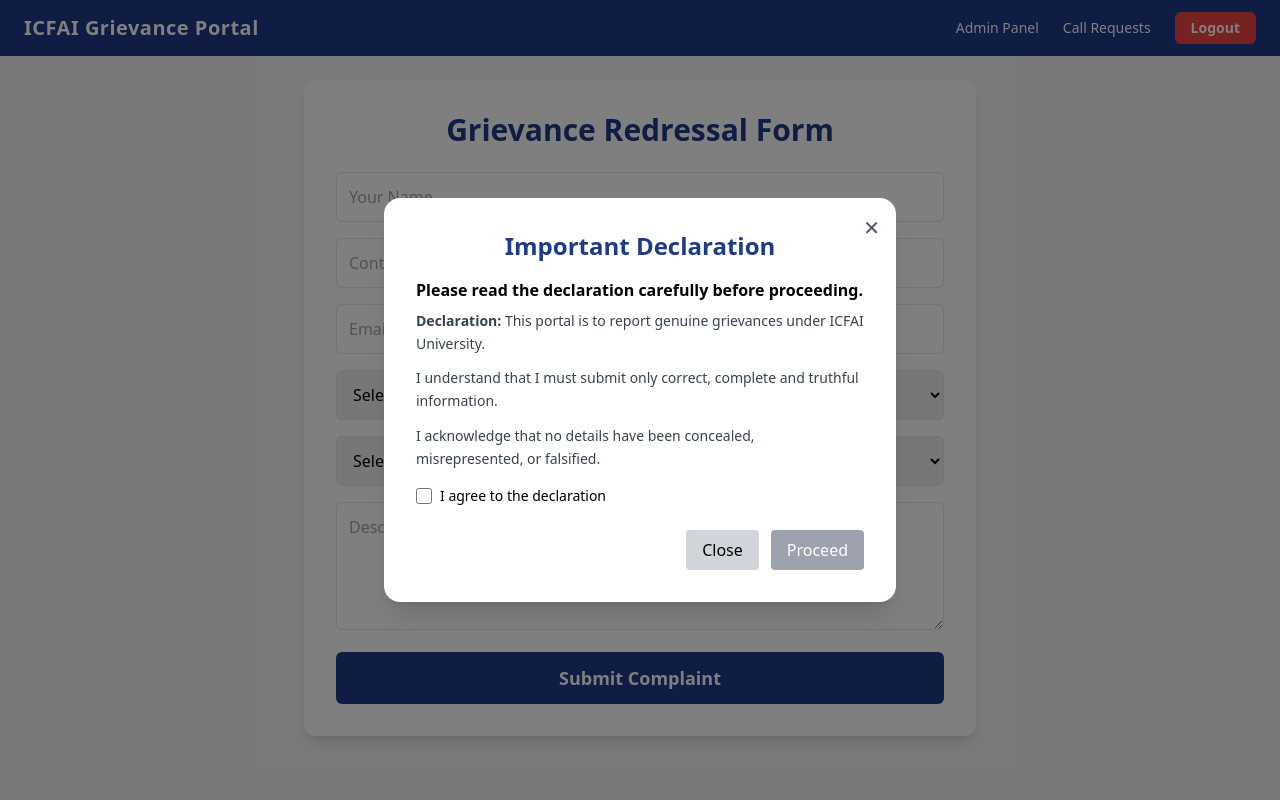
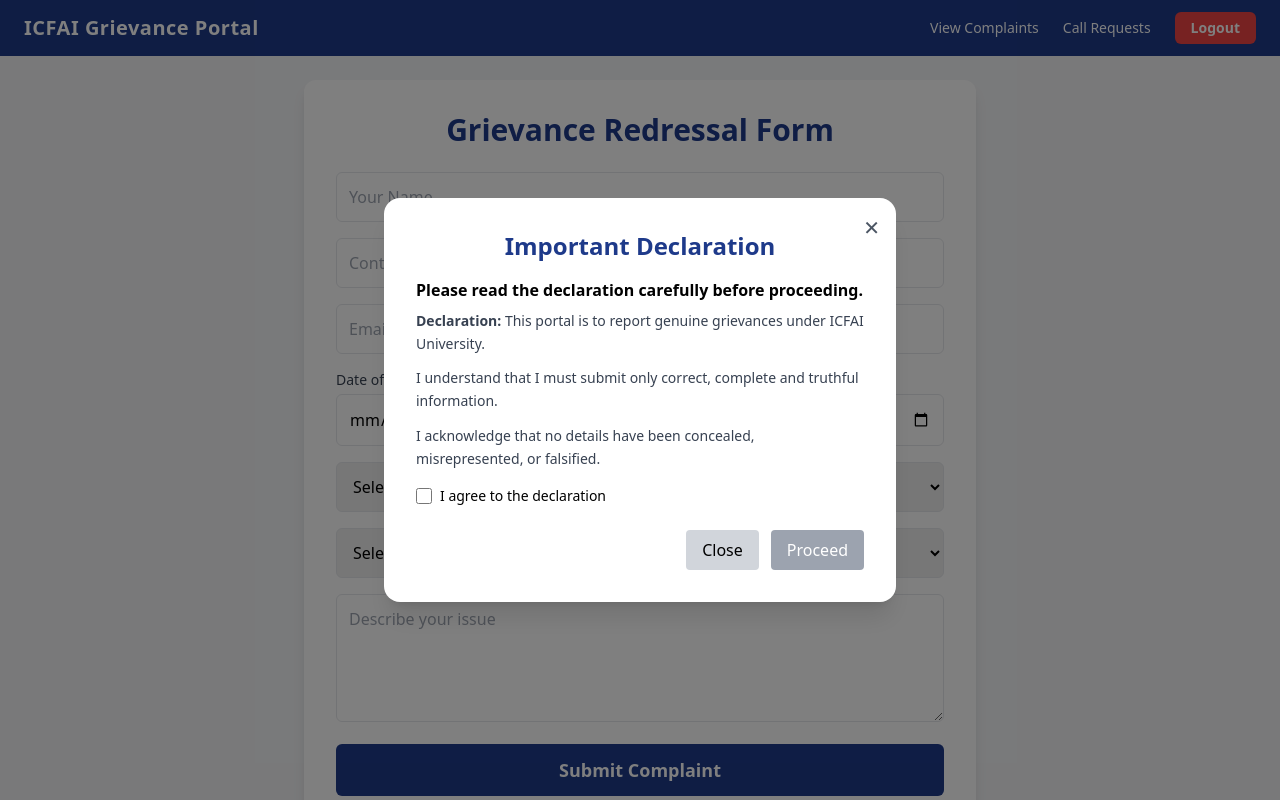
Before and after one commit to Pratham179/icfai-grievance-system, a React (Vite) app in the folder client/: page /file in a window 1280 px wide. Shown: the top 800 px of the page. Built offline with nearby package versions, Linux system fonts and the light colour scheme; sample sign-in values are in the browser's storage.

Commit message:
ADDED date of incident in file complaint

```diff
--- a/client/src/components/Navbar.jsx
+++ b/client/src/components/Navbar.jsx
@@ -89,7 +89,7 @@
                     className="hover:text-gray-300 transition"
                     to="/admin-panel"
                   >
-                    Admin Panel
+                    View Complaints
                   </Link>
                   <Link
                     to="/admin/call-requests"
--- a/client/src/pages/AdminPanel.jsx
+++ b/client/src/pages/AdminPanel.jsx
@@ -3,9 +3,8 @@
 
 export default function AdminPanel() {
   const [complaints, setComplaints] = useState([]);
-  const [selected, setSelected] = useState(null); // for modal
+  const [selected, setSelected] = useState(null);
 
-  // Fetch complaints
   const loadComplaints = async () => {
     try {
       const res = await api.get("/admin/complaints");
@@ -19,11 +18,10 @@
     loadComplaints();
   }, []);
 
-  // Update complaint status
   const updateStatus = async (id, status) => {
     try {
       await api.put(`/admin/complaints/${id}/status`, { status });
-      loadComplaints(); // refresh list
+      loadComplaints();
     } catch (err) {
       console.log("Error updating:", err);
     }
@@ -37,13 +35,13 @@
 
       {/* TABLE */}
       <div className="overflow-x-auto bg-white shadow-md rounded-lg border">
-
         <table className="w-full text-sm">
           <thead className="bg-gray-100 text-gray-700 border-b">
             <tr>
               <th className="p-3 text-left">Tracking ID</th>
               <th className="p-3 text-left">Name</th>
               <th className="p-3 text-left">Category</th>
+              <th className="p-3 text-left">Incident Date</th>
               <th className="p-3 text-left">Status</th>
               <th className="p-3 text-left">Actions</th>
             </tr>
@@ -51,15 +49,18 @@
 
           <tbody>
             {complaints.map((c) => (
-              <tr
-                key={c._id}
-                className="border-b hover:bg-gray-50 transition"
-              >
+              <tr key={c._id} className="border-b hover:bg-gray-50 transition">
                 <td className="p-3 font-mono">{c.trackingId}</td>
                 <td className="p-3">{c.name}</td>
                 <td className="p-3">{c.category}</td>
 
-                {/* STATUS BADGES */}
+                <td className="p-3">
+                  {c.incidentDate || (
+                    <span className="text-gray-400 italic">Not Provided</span>
+                  )}
+                </td>
+
+                {/* STATUS BADGE */}
                 <td className="p-3">
                   <span
                     className={`px-3 py-1 rounded-full text-white text-xs ${
@@ -74,10 +75,8 @@
                   </span>
                 </td>
 
-                {/* ACTION BUTTONS */}
+                {/* ACTIONS */}
                 <td className="p-3 flex gap-2">
-
-                  {/* View Button */}
                   <button
                     onClick={() => setSelected(c)}
                     className="px-3 py-1 rounded bg-gray-700 text-white text-xs hover:bg-gray-800"
@@ -85,7 +84,6 @@
                     View
                   </button>
 
-                  {/* Status Update Dropdown */}
                   <select
                     className="border p-1 rounded text-sm"
                     value={c.status}
@@ -100,14 +98,12 @@
             ))}
           </tbody>
         </table>
-
       </div>
 
-      {/* VIEW COMPLAINT MODAL */}
+      {/* MODAL */}
       {selected && (
         <div className="fixed inset-0 bg-black bg-opacity-50 flex justify-center items-center p-4">
           <div className="bg-white p-6 rounded-xl max-w-lg w-full shadow-xl relative">
-
             <button
               className="absolute right-3 top-3 text-xl"
               onClick={() => setSelected(null)}
@@ -123,6 +119,8 @@
               <p><strong>Contact:</strong> {selected.contact}</p>
               <p><strong>Branch:</strong> {selected.branch}</p>
               <p><strong>Category:</strong> {selected.category}</p>
+
+              <p><strong>Incident Date:</strong> {selected.incidentDate || "Not Provided"}</p>
 
               <p>
                 <strong>Complaint:</strong>
@@ -144,7 +142,6 @@
           </div>
         </div>
       )}
-
     </div>
   );
 }
--- a/client/src/pages/FileComplaint.jsx
+++ b/client/src/pages/FileComplaint.jsx
@@ -6,6 +6,7 @@
   const [contact, setContact] = useState("");
   const [email, setEmail] = useState("");
   const [branch, setBranch] = useState("");
+  const [incidentDate, setIncidentDate] = useState(""); // <-- NEW FIELD
   const [category, setCategory] = useState("");
   const [complaint, setComplaint] = useState("");
   const [trackId, setTrackId] = useState("");
@@ -21,6 +22,7 @@
       contact,
       email,
       branch,
+      incidentDate,   // <-- SEND TO BACKEND
       category,
       complaint,
     });
@@ -58,20 +60,11 @@
             </p>
 
             <div className="space-y-3 text-gray-700 text-sm leading-relaxed">
-              <p>
-                <strong>Declaration:</strong> This portal is to report genuine grievances under ICFAI University.
-              </p>
-
-              <p>
-                I understand that I must submit only correct, complete and truthful information.
-              </p>
-
-              <p>
-                I acknowledge that no details have been concealed, misrepresented, or falsified.
-              </p>
+              <p><strong>Declaration:</strong> This portal is to report genuine grievances under ICFAI University.</p>
+              <p>I understand that I must submit only correct, complete and truthful information.</p>
+              <p>I acknowledge that no details have been concealed, misrepresented, or falsified.</p>
             </div>
 
-            {/* CHECKBOX */}
             <div className="mt-4 flex items-center gap-2">
               <input
                 type="checkbox"
@@ -82,7 +75,6 @@
               <label className="text-sm font-medium">I agree to the declaration</label>
             </div>
 
-            {/* BUTTONS */}
             <div className="mt-6 flex justify-end gap-3">
               <button
                 className="px-4 py-2 rounded bg-gray-300 hover:bg-gray-400"
@@ -106,7 +98,7 @@
         </div>
       )}
 
-      {/* MAIN FORM CARD */}
+      {/* MAIN FORM */}
       <div className="bg-white p-8 rounded-xl shadow-lg w-full max-w-2xl">
         <h2 className="text-3xl font-bold mb-6 text-center text-[#1E3A8A]">
           Grievance Redressal Form
@@ -134,6 +126,20 @@
             onChange={(e) => setEmail(e.target.value)}
             required
           />
+
+          {/* INCIDENT DATE */}
+          <div>
+            <label className="text-sm font-medium text-gray-700 mb-1 block">
+              Date of Incident
+            </label>
+            <input
+              type="date"
+              className="w-full border p-3 rounded-md focus:ring-2 focus:ring-[#1E3A8A]"
+              value={incidentDate}
+              onChange={(e) => setIncidentDate(e.target.value)}
+              required
+            />
+          </div>
 
           <select
             className="w-full border p-3 rounded-md focus:ring-2 focus:ring-[#1E3A8A] outline-none"
@@ -191,14 +197,22 @@
         <div className="fixed inset-0 bg-black bg-opacity-50 flex justify-center items-center">
           <div className="bg-white p-6 rounded-xl shadow-lg w-80 text-center">
             <h3 className="text-xl font-bold mb-3">Confirm Submission</h3>
-            <p className="mb-4 text-gray-700">Are you sure you want to submit this complaint?</p>
+            <p className="mb-4 text-gray-700">
+              Are you sure you want to submit this complaint?
+            </p>
 
             <div className="flex justify-between">
-              <button onClick={() => setShowPopup(false)} className="bg-gray-400 px-4 py-2 rounded text-white">
+              <button
+                onClick={() => setShowPopup(false)}
+                className="bg-gray-400 px-4 py-2 rounded text-white"
+              >
                 No
               </button>
 
-              <button onClick={submitComplaint} className="bg-green-600 px-4 py-2 rounded text-white hover:bg-green-700">
+              <button
+                onClick={submitComplaint}
+                className="bg-green-600 px-4 py-2 rounded text-white hover:bg-green-700"
+              >
                 Yes, Submit
               </button>
             </div>
```
Also changed, not shown: 2 other files (tests, documents, lock files or other folders).
